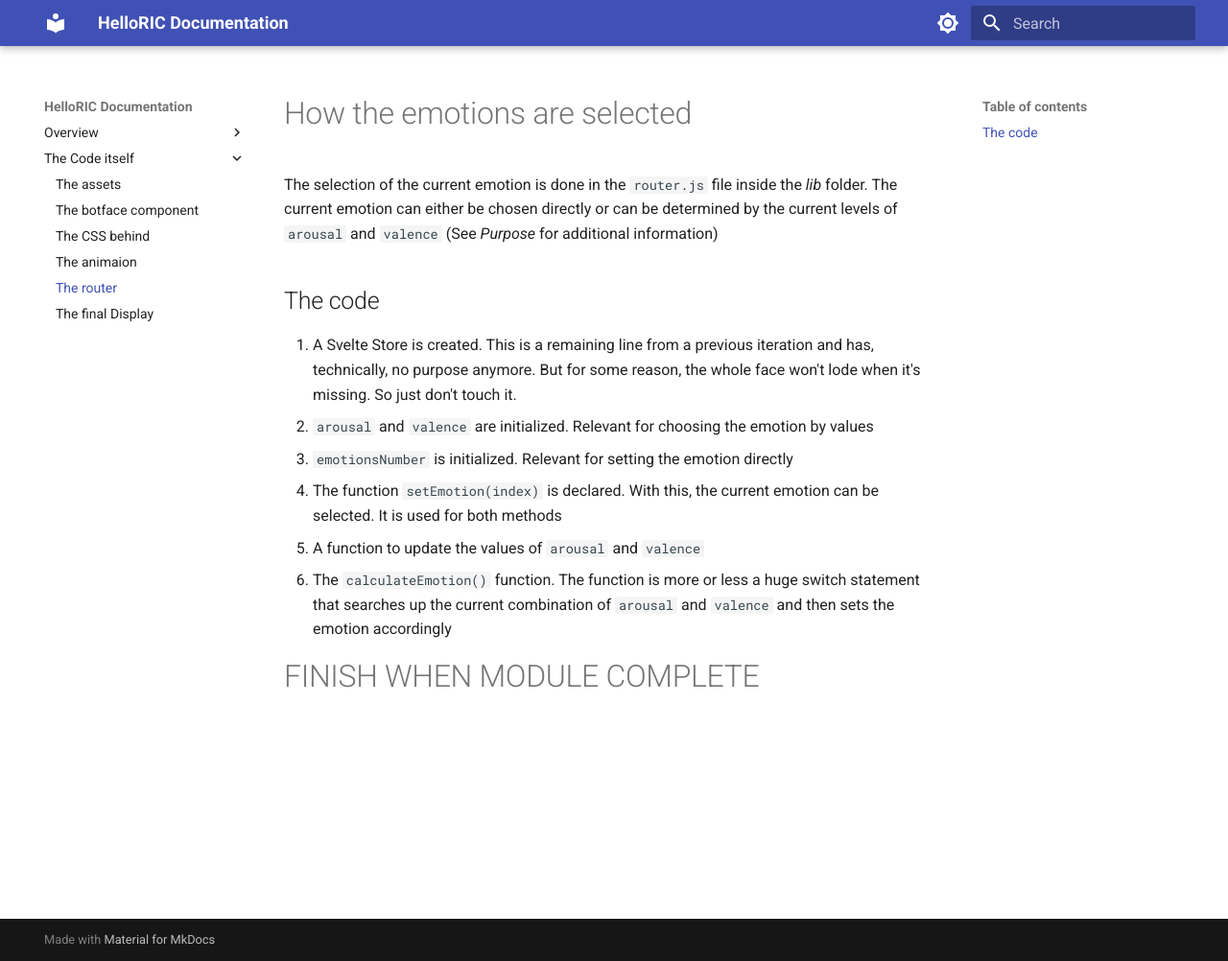
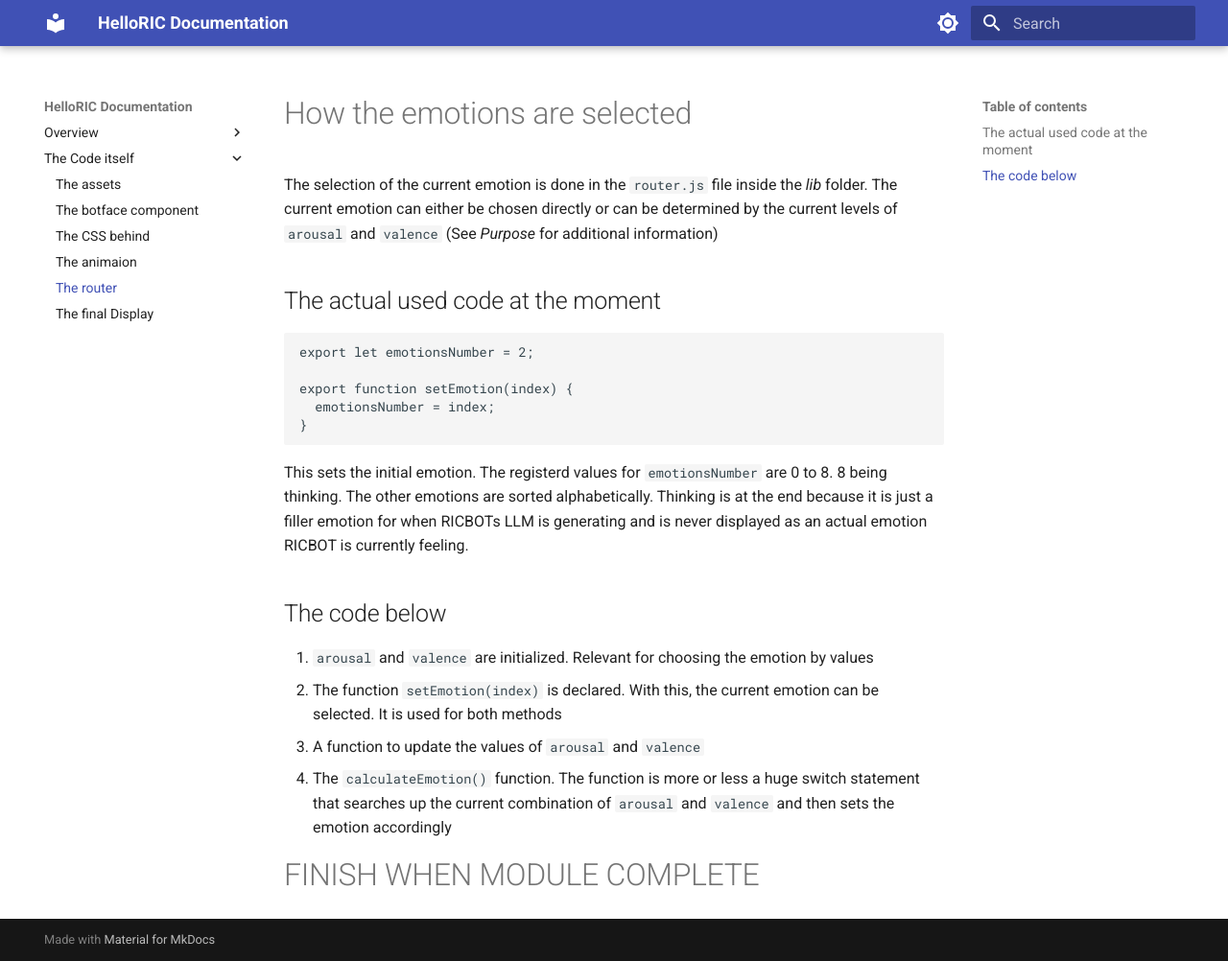
Before and after one commit to helloric/svelte-ui, an MkDocs documentation site: the page built from docs/router.md, in a window 1280 px wide and 1002 px high. Shown: the whole window at 96% size. Built offline with MkDocs 1.6.1 and Material for MkDocs 9.7.7, drawn with Linux system fonts in a browser that asks for light colours.

Commit message:
Dokumentation updated in some parts

````diff
--- a/docs/router.md
+++ b/docs/router.md
@@ -2,12 +2,22 @@
 
 The selection of the current emotion is done in the `router.js` file inside the _lib_ folder. The current emotion can either be chosen directly or can be determined by the current levels of `arousal` and `valence` (See _Purpose_ for additional information)
 
-## The code
-1. A Svelte Store is created. This is a remaining line from a previous iteration and has, technically, no purpose anymore. But for some reason, the whole face won't lode when it's missing. So just don't touch it.
-2. `arousal` and `valence` are initialized. Relevant for choosing the emotion by values
-3. `emotionsNumber` is initialized. Relevant for setting the emotion directly
-4. The function `setEmotion(index)` is declared. With this, the current emotion can be selected. It is used for both methods
-5. A function to update the values of `arousal` and `valence`
-6. The `calculateEmotion()` function. The function is more or less a huge switch statement that searches up the current combination of `arousal` and `valence` and then sets the emotion accordingly
+## The actual used code at the moment
+
+```
+export let emotionsNumber = 2;
+
+export function setEmotion(index) {
+  emotionsNumber = index;
+}
+```
+This sets the initial emotion. The registerd values for `emotionsNumber` are 0 to 8. 8 being thinking. The other emotions are sorted alphabetically. Thinking is at the end because it is just a filler emotion for when RICBOTs LLM is generating and is never displayed as an actual emotion RICBOT is currently feeling.
+
+
+## The code below
+1. `arousal` and `valence` are initialized. Relevant for choosing the emotion by values
+2. The function `setEmotion(index)` is declared. With this, the current emotion can be selected. It is used for both methods
+3. A function to update the values of `arousal` and `valence`
+4. The `calculateEmotion()` function. The function is more or less a huge switch statement that searches up the current combination of `arousal` and `valence` and then sets the emotion accordingly
 
 # FINISH WHEN MODULE COMPLETE
````
Also changed, not shown: docs/animation.md (+1 -1 lines), docs/assets.md (+1 -0 lines), docs/botface.md (+2 -1 lines), docs/getting-Started.md (+4 -5 lines).
